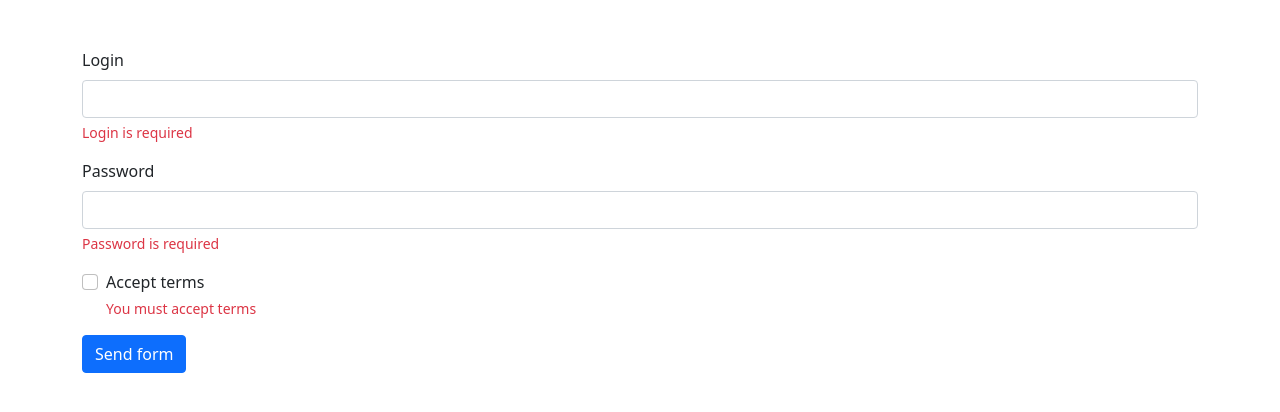
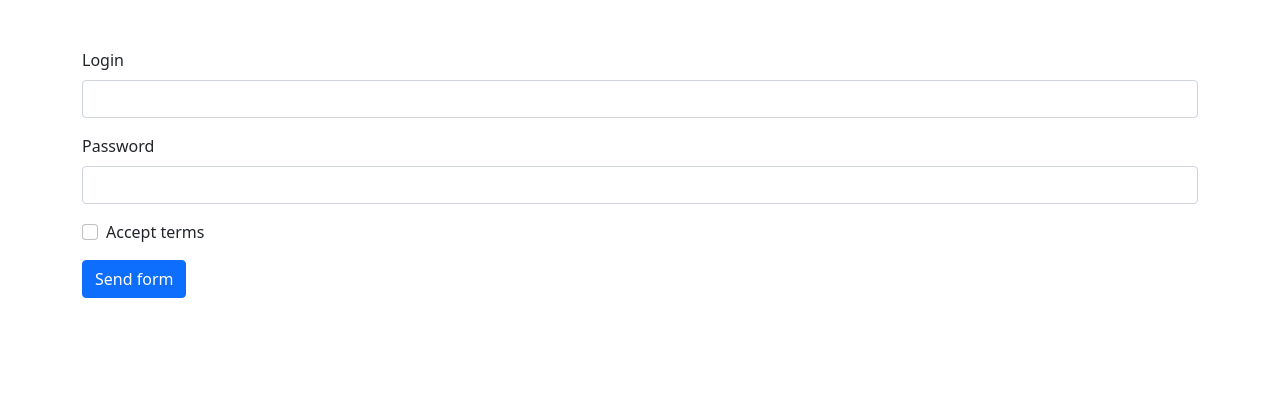
Before and after one commit to cdgstudio/displaying-form-errors, an Angular app: page / in a window 1280 px wide. Shown: the top 412 px of the page. Built offline with nearby package versions, Linux system fonts and the light colour scheme.

Commit message:
Display error after interaction

```diff
--- a/src/app/app.component.ts
+++ b/src/app/app.component.ts
@@ -18,6 +18,6 @@ export class AppComponent {
 
   displayError(controlName: string, error: string) {
     const control = this.form.get(controlName)!;
-    return control.hasError(error);
+    return control.hasError(error) && (control.dirty || control.touched);
   }
 }
```
